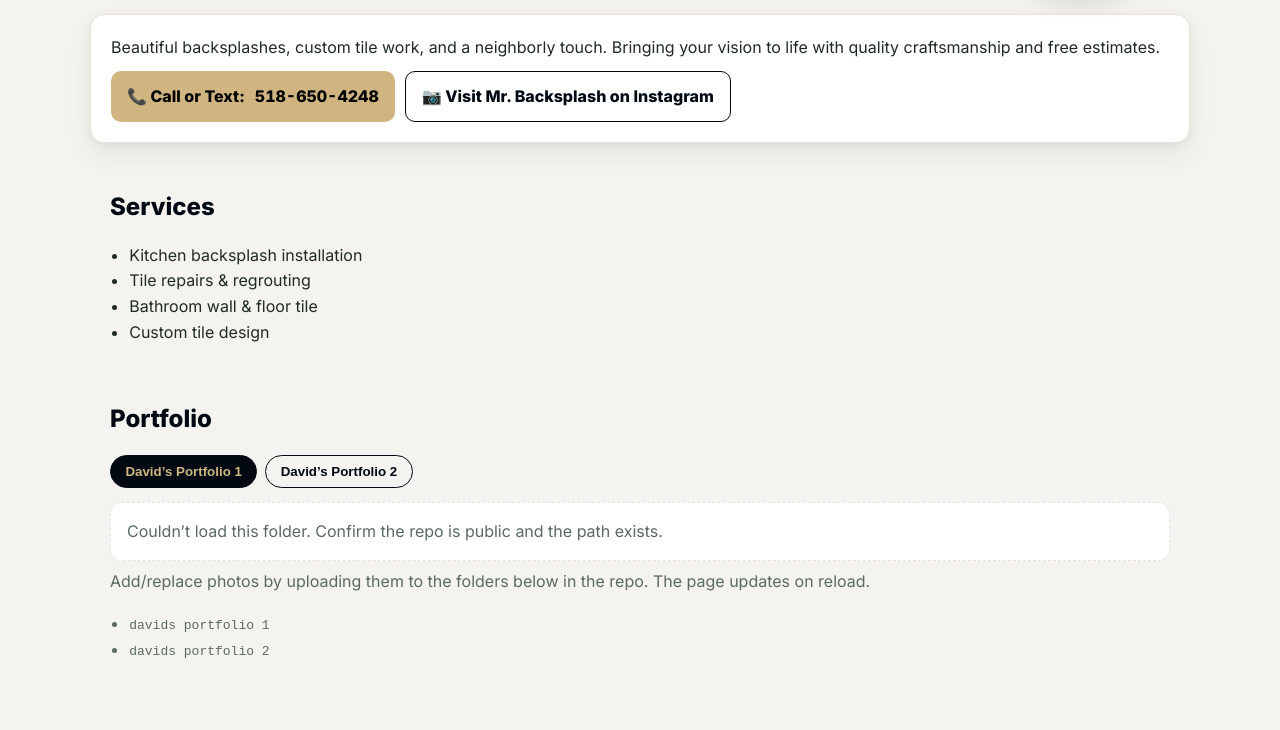
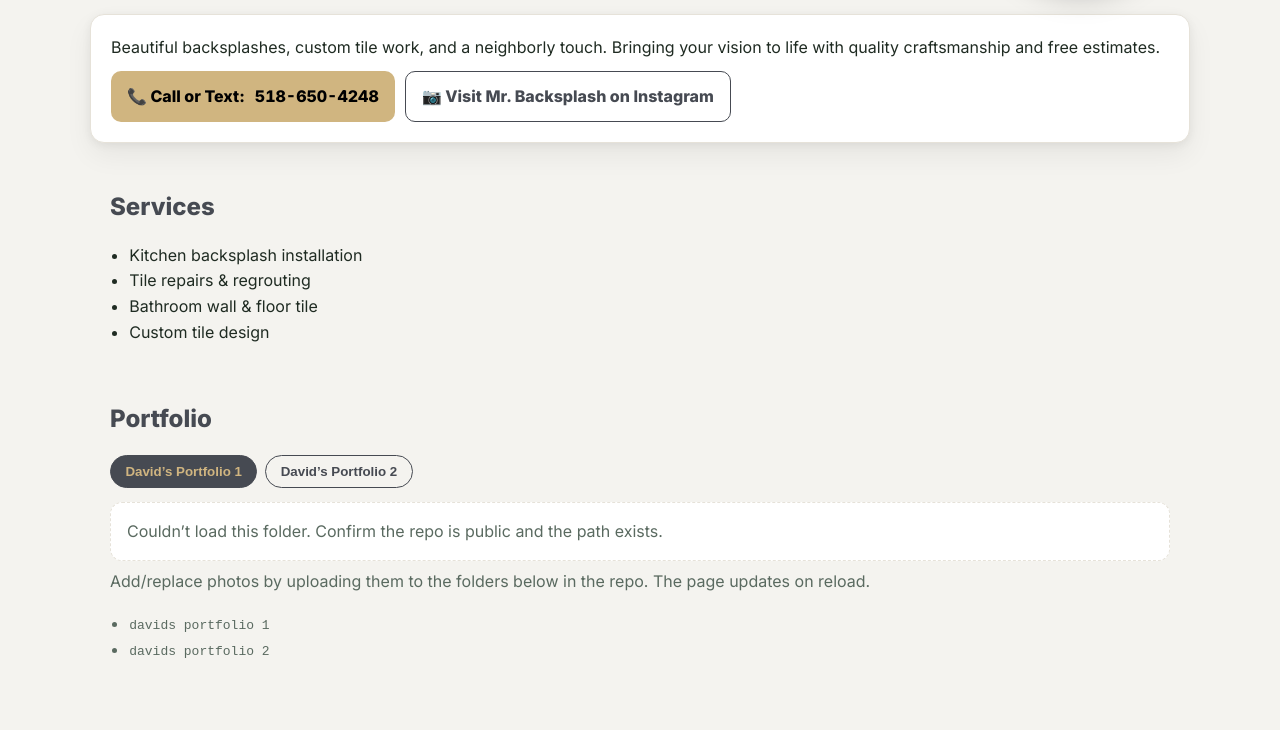
Before and after one commit to MrBacksplash518/Mr-Backsplash, a plain HTML site: page index.html in a window 1280 px wide. Shown: the part 212-942 px from the top of the page. Drawn offline with Linux system fonts and the light colour scheme; no server answers.

```diff
--- a/index.html
+++ b/index.html
@@ -5,7 +5,7 @@
 <meta name="viewport" content="width=device-width,initial-scale=1"/>
 <title>Mr. Backsplash 518 — David LaFaver Jr.</title>
 <meta name="description" content="Backsplash & tile installation across Saratoga County and the Adirondacks. Call or text 518-650-4248."/>
-<meta name="theme-color" content="#000912"/>
+<meta name="theme-color" content="#464a52"/>
 <link rel="preconnect" href="https://fonts.gstatic.com" crossorigin>
 <link href="https://fonts.googleapis.com/css2?family=Inter:wght@400;600;800&display=swap" rel="stylesheet">
 <style>
@@ -13,7 +13,7 @@
     --bg:#f4f3ef;                 /* page background */
     --ink:#1f2b22;                /* main body text */
     --muted:#5a6a60;
-    --brand-bg:#000912;           /* navy tile */
+    --brand-bg:#464a52; /* lighter navy */
     --brand-gold:#D0B580;         /* beige/gold text */
     --ring:#1b2b33;
     --card:#ffffff;
```
